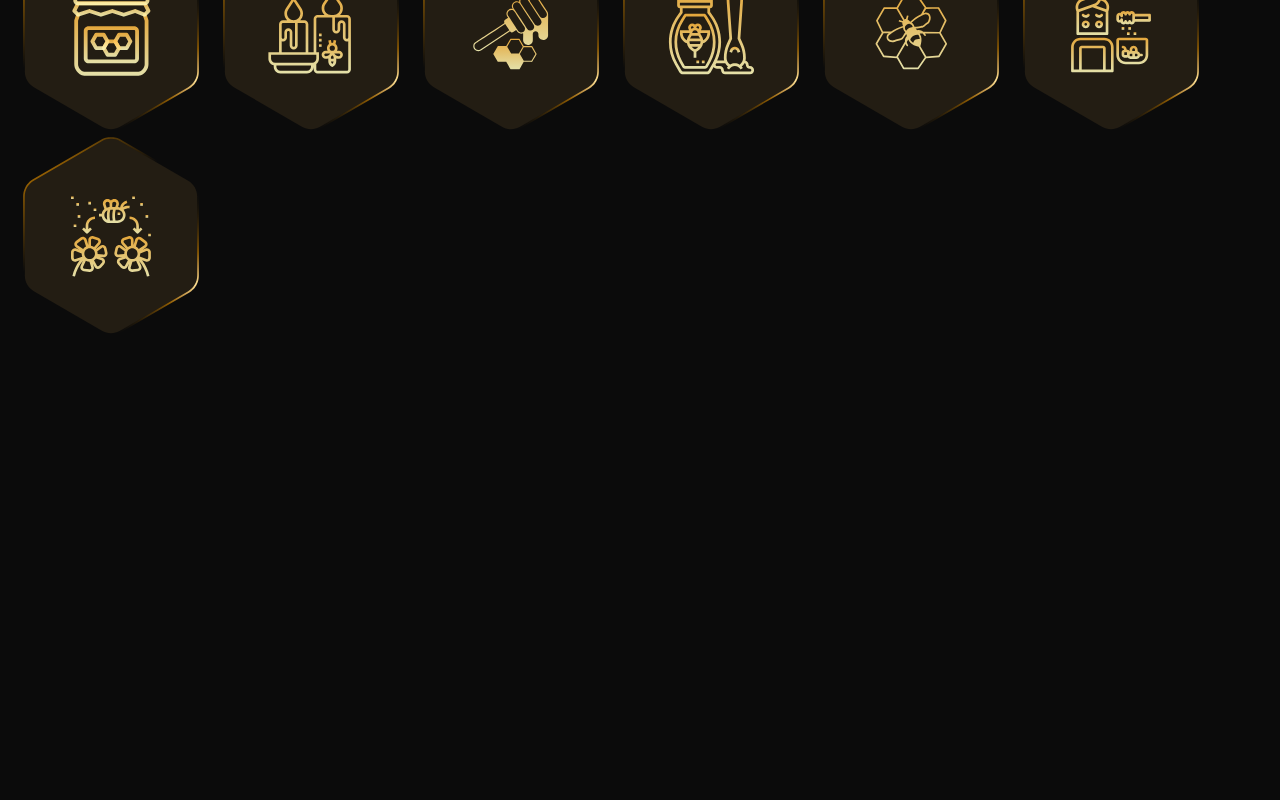
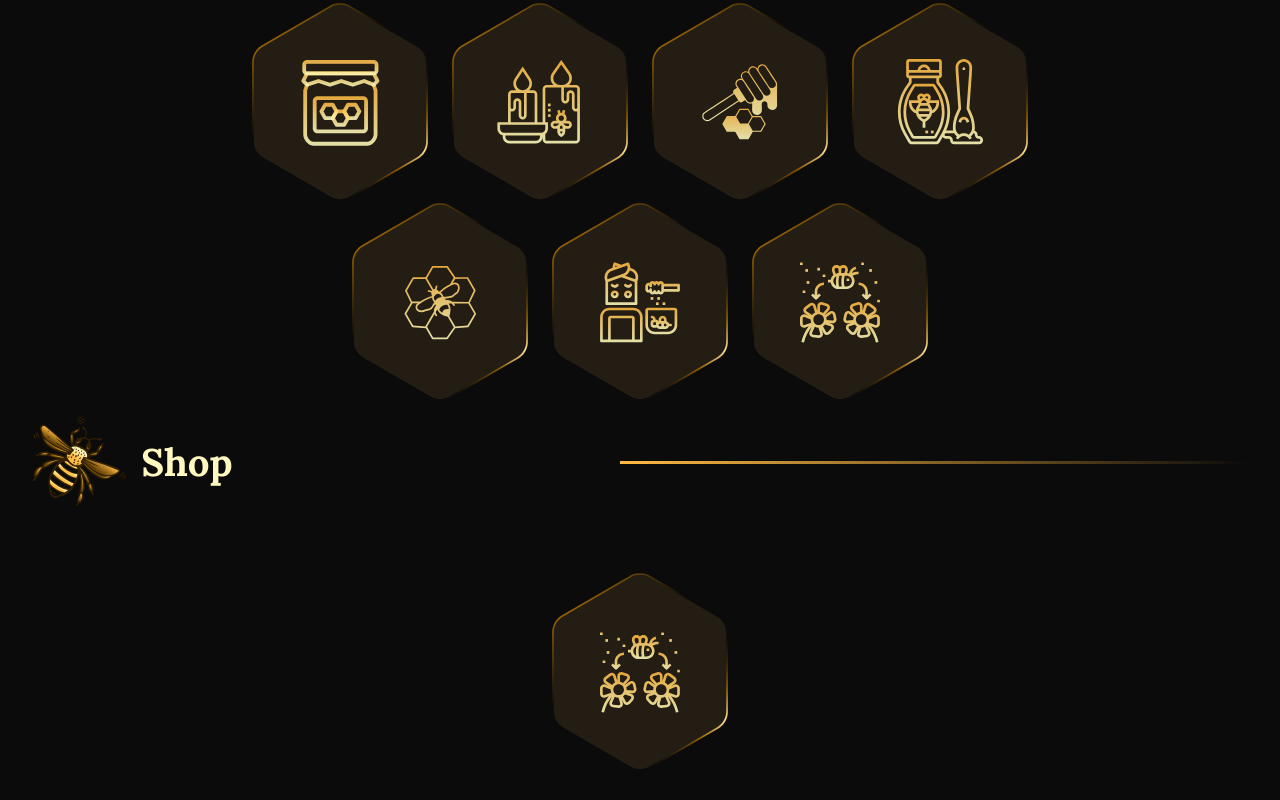
Before and after one commit to unfor-dev/Honey-bee, a React (Vite) app: page / in a window 1280 px wide. Shown: the part 1836-2636 px from the top of the page. Before the commit the page ends 2184 px from the top, so only its background shows below. Built offline with nearby package versions, Linux system fonts and the light colour scheme.

Commit message:
Adding Products section

```diff
--- a/src/App.jsx
+++ b/src/App.jsx
@@ -2,6 +2,7 @@ import "./css/App.css";
 import NavBar from "./components/NavBar.jsx";
 import AboutUs from "./components/AboutUs.jsx";
 import Products from "./components/Products.jsx";
+import Shop from "./components/Shop.jsx";
 
 function App() {
   return (
@@ -9,6 +10,7 @@ function App() {
       <NavBar />
       <AboutUs />
       <Products />
+      <Shop />
     </>
   );
 }
--- /dev/null
+++ b/src/components/Shop.jsx
@@ -0,0 +1,23 @@
+import "../css/Shop.css"
+
+function Shop() {
+    return  <>
+        <div className="container">
+          <div className="about-us-header-wrapper">
+
+            <div className="about-us-header">
+              <img src="./section-1-bee.svg" width='130' height='130' alt="Bee" />
+              <h2>Shop</h2>
+            </div>
+
+              <hr className="about-us-header-line"/>
+            </div>
+
+            <div className="products-wrapper">
+                <img className="products-image" src="./section-2-7.svg" width='200' height='200' alt="Products" />
+            </div>
+          </div>
+      </>
+  }
+
+export default Shop
--- a/src/css/Products.css
+++ b/src/css/Products.css
@@ -0,0 +1,10 @@
+.products-wrapper {
+    display: flex;
+    align-items: center;
+    justify-content: center;
+    flex-wrap: wrap;
+    padding: 20px;
+    width: 70%;
+    margin: 0 auto;
+    margin-top: 50px;
+}
```
Also changed, not shown: src/css/Shop.css (added).
